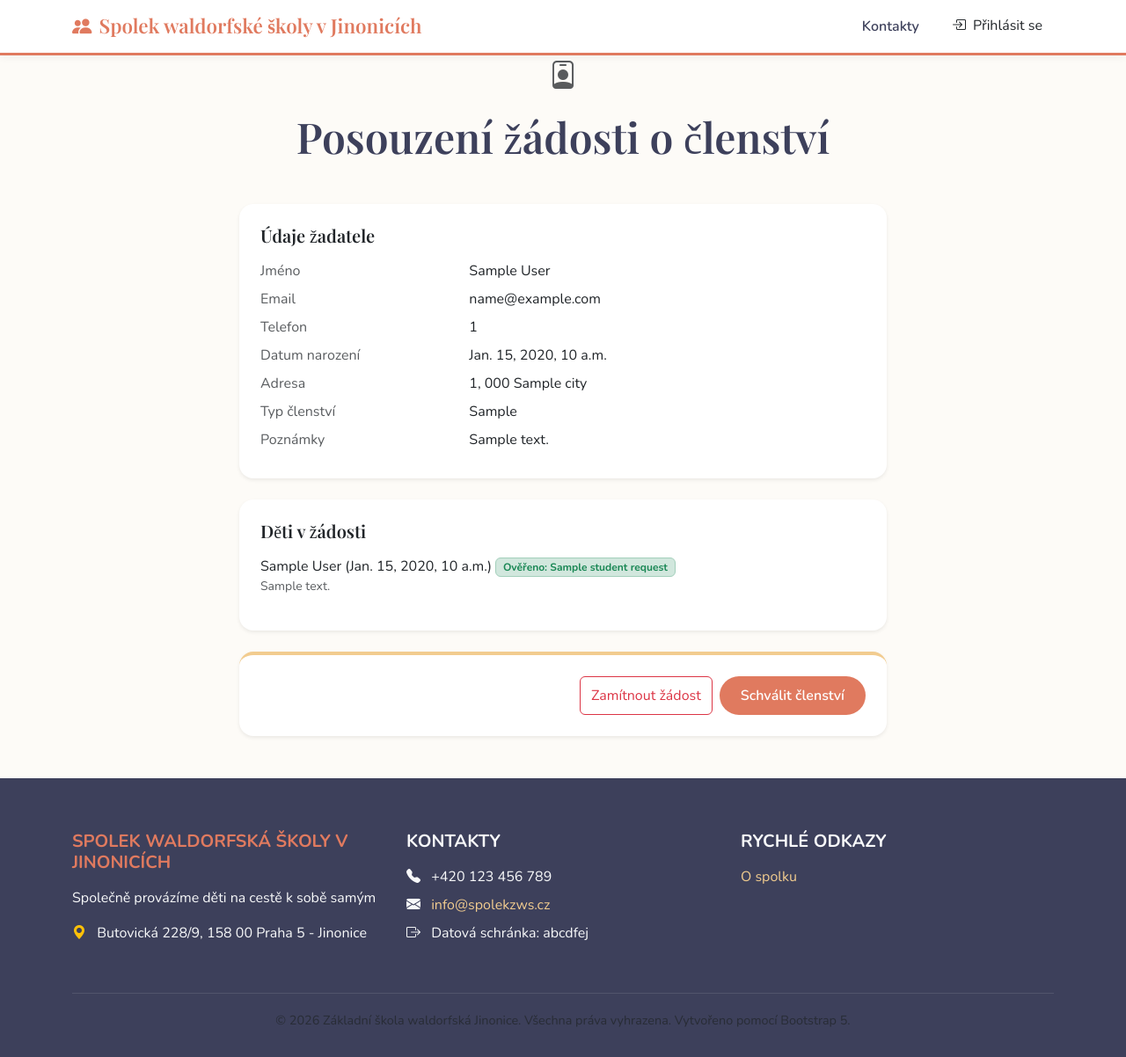
After one commit to jenda1/wjw, a Django app: template main/templates/main/membership_request_detail.html in a window 1280 px wide. The commit adds this page. Shown: the whole page at 88% size. Run offline with Django 5.2, Linux system fonts and the light colour scheme; the template is opened without the code that fills it: most values are stand-ins (such as "Sample title", 1, 10 or a date in 2020); some libraries are stand-ins or nearby versions; some web fonts are replaced.

Commit message:
pridana stranka na schvalovani zadosti

```diff
--- a/main/templates/main/base.html
+++ b/main/templates/main/base.html
@@ -13,6 +13,7 @@
         <ul class="dropdown-menu dropdown-menu-end border-0 shadow-sm rounded-3" aria-labelledby="userDropdown">
             <li><a class="dropdown-item" href="{% url 'profile_edit' %}"><i class="bi bi-gear me-2"></i>Nastavení</a></li>
             {% if user.is_staff %}
+            <li><a class="dropdown-item" href="{% url 'membership_requests' %}"><i class="bi bi-person-badge me-2"></i>Žádosti o členství</a></li>
             <li><a class="dropdown-item" href="{% url 'merge_requests' %}"><i class="bi bi-people me-2"></i>Žádosti o sloučení účtů</a></li>
             {% endif %}
             <li><hr class="dropdown-divider"></li>
--- /dev/null
+++ b/main/templates/main/membership_request_detail.html
@@ -0,0 +1,89 @@
+{% extends "main/base.html" %}
+{% load django_bootstrap5 %}
+
+{% block header %}
+<div class="text-center mb-5 max-width-md mx-auto">
+    <div class="mb-3 text-muted">
+        <i class="bi bi-person-badge fs-2 text-muted"></i>
+    </div>
+    <h1 class="display-5 mb-3">Posouzení žádosti o členství</h1>
+</div>
+{% endblock %}
+
+{% block content %}
+<div class="row justify-content-center">
+    <div class="col-md-10 col-lg-8">
+
+        <div class="card border-0 shadow-sm p-4 mb-4 bg-white rounded-4">
+            <h3 class="h5 mb-3">Údaje žadatele</h3>
+            <dl class="row mb-0">
+                <dt class="col-sm-4 text-muted fw-normal">Jméno</dt>
+                <dd class="col-sm-8">{{ profile.user.first_name }} {{ profile.user.last_name }}</dd>
+
+                <dt class="col-sm-4 text-muted fw-normal">Email</dt>
+                <dd class="col-sm-8">{{ profile.user.email }}</dd>
+
+                <dt class="col-sm-4 text-muted fw-normal">Telefon</dt>
+                <dd class="col-sm-8">
+                    {% if profile.phone_number %}
+                        {{ profile.phone_number }}
+                    {% else %}
+                        <span class="text-muted fst-italic">Neuvedeno</span>
+                    {% endif %}
+                </dd>
+
+                <dt class="col-sm-4 text-muted fw-normal">Datum narození</dt>
+                <dd class="col-sm-8">{{ profile.birth_date }}</dd>
+
+                <dt class="col-sm-4 text-muted fw-normal">Adresa</dt>
+                <dd class="col-sm-8">{{ profile.street_and_number }}, {{ profile.zip_code }} {{ profile.city }}</dd>
+
+                <dt class="col-sm-4 text-muted fw-normal">Typ členství</dt>
+                <dd class="col-sm-8">{{ profile.get_membership_display }}</dd>
+
+                {% if profile.comments %}
+                <dt class="col-sm-4 text-muted fw-normal">Poznámky</dt>
+                <dd class="col-sm-8">{{ profile.comments }}</dd>
+                {% endif %}
+            </dl>
+        </div>
+
+        {% if student_requests %}
+        <div class="card border-0 shadow-sm p-4 mb-4 bg-white rounded-4">
+            <h3 class="h5 mb-3">Děti v žádosti</h3>
+            <ul class="list-unstyled mb-0">
+                {% for student_request in student_requests %}
+                <li class="mb-2 pb-2 {% if not forloop.last %}border-bottom{% endif %}">
+                    {{ student_request.first_name }} {{ student_request.last_name }}
+                    ({{ student_request.birth_date }})
+                    {% if student_request.student_by_name %}
+                        <span class="badge bg-success-subtle text-success border border-success-subtle">
+                            Ověřeno: {{ student_request.student_by_name }}
+                        </span>
+                    {% else %}
+                        <span class="badge bg-warning-subtle text-warning border border-warning-subtle">
+                            Neověřeno
+                        </span>
+                    {% endif %}
+                    {% if student_request.comments %}
+                        <div class="text-muted small">{{ student_request.comments }}</div>
+                    {% endif %}
+                </li>
+                {% endfor %}
+            </ul>
+        </div>
+        {% endif %}
+
+        <div class="card border-0 shadow-sm p-4 bg-white rounded-4" style="border-top: 4px solid var(--waldorf-brown) !important;">
+            <form method="POST">
+                {% csrf_token %}
+                <div class="d-flex justify-content-end gap-2">
+                    {% bootstrap_button "Zamítnout žádost" button_type="submit" name="reject" button_class="btn-outline-danger" %}
+                    {% bootstrap_button "Schválit členství" button_type="submit" button_class="btn-waldorf px-4" %}
+                </div>
+            </form>
+        </div>
+
+    </div>
+</div>
+{% endblock %}
--- a/main/urls.py
+++ b/main/urls.py
@@ -9,4 +9,6 @@ urlpatterns = [
     path("profile_edit", views.profile_edit, name="profile_edit"),
     path("merge_requests", views.merge_requests, name="merge_requests"),
     path("merge_requests/<int:pk>", views.merge_request_detail, name="merge_request_detail"),
+    path("membership_requests", views.membership_requests, name="membership_requests"),
+    path("membership_requests/<int:pk>", views.membership_request_detail, name="membership_request_detail"),
 ]
```
Also changed, not shown: main/templates/main/membership_requests.html (added, +56 -0 lines), main/views.py (+37 -1 lines).
